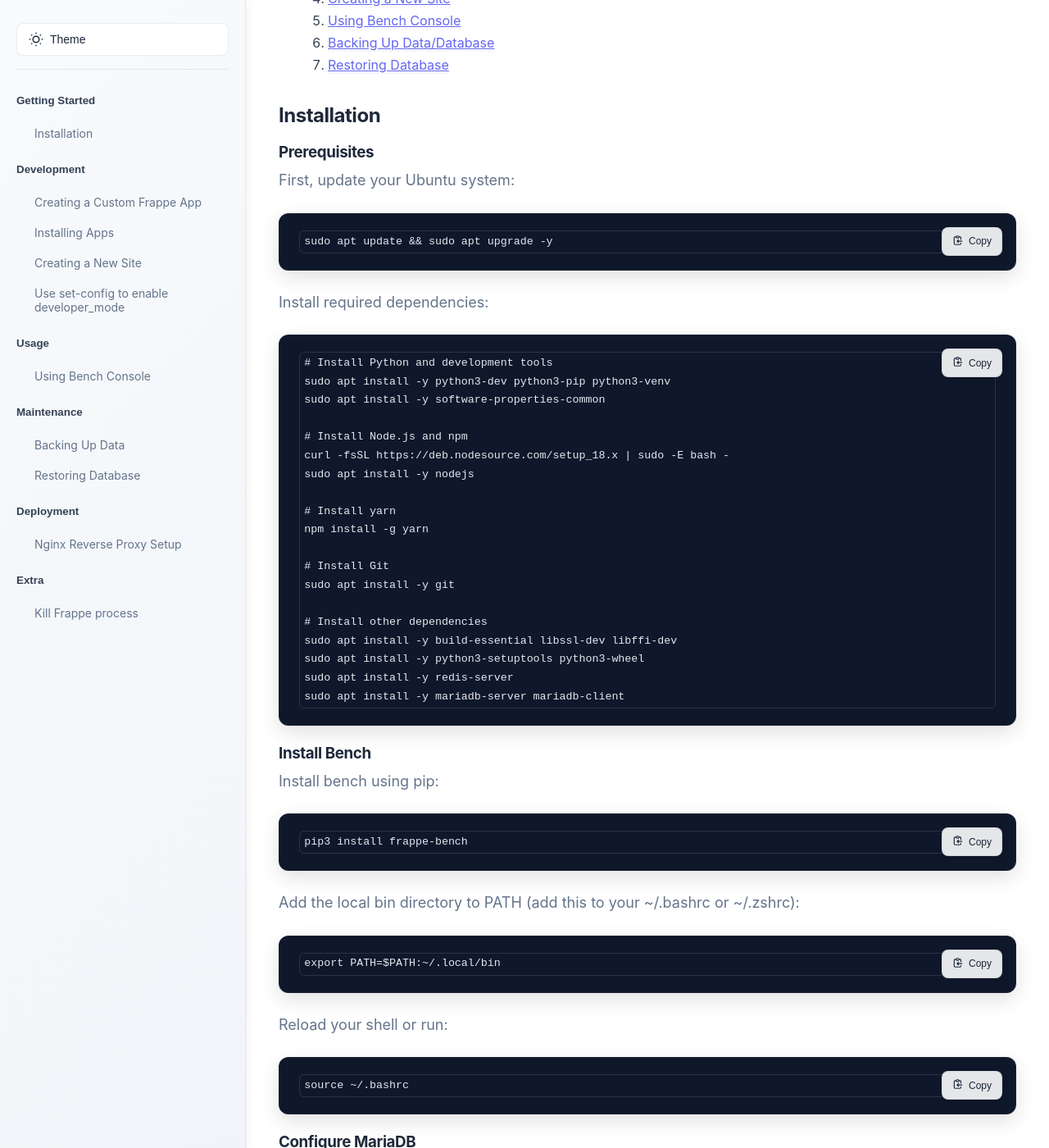
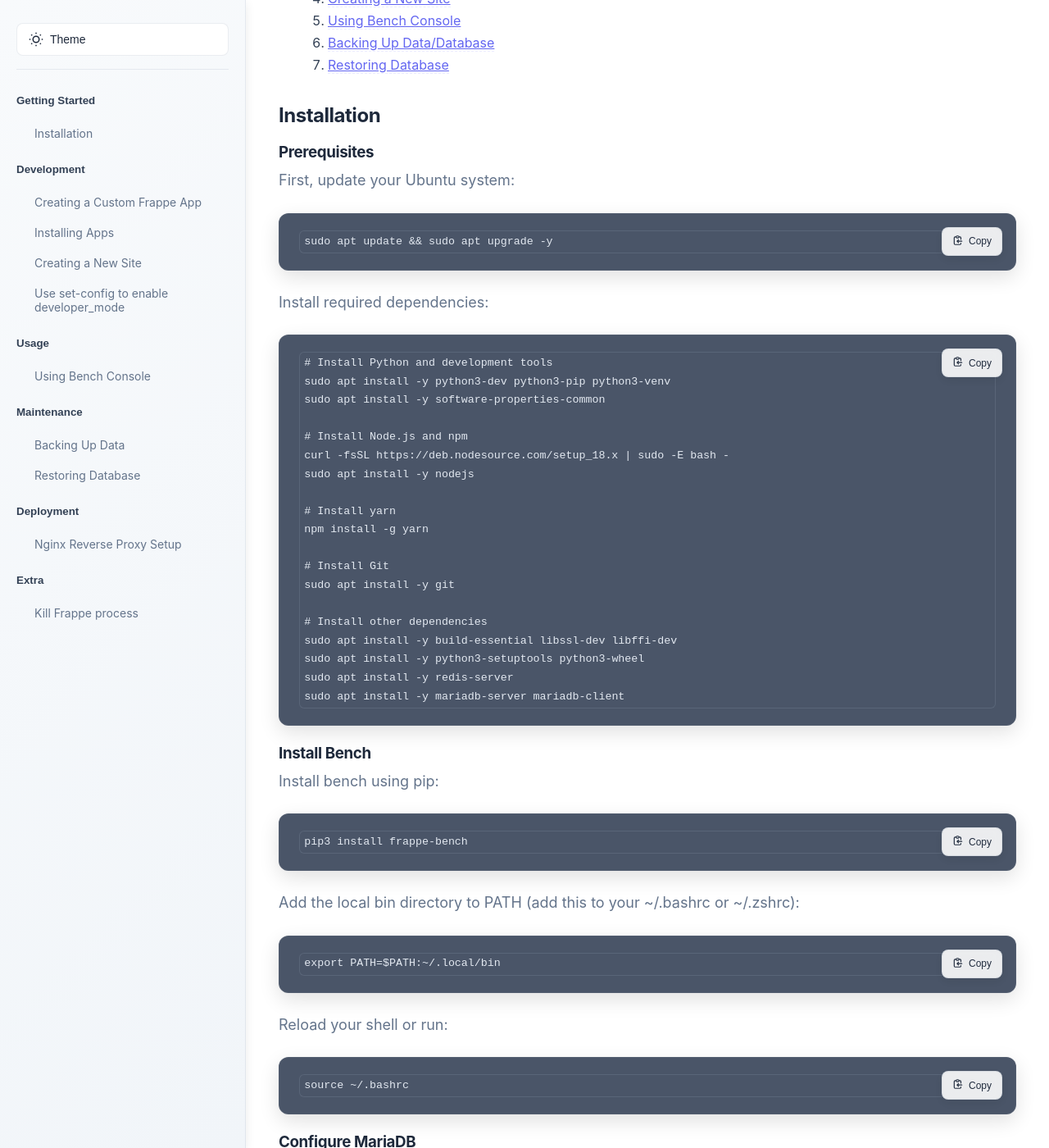
Before and after one commit to inxeoz/docs_frappe, a Jekyll site: the page built from frappe-bench-guide.md, in a window 1280 px wide and 1400 px high, scrolled down 266 px. Shown: the whole window at 82% size. Built offline with Jekyll 4.4.1, drawn with Linux system fonts in a browser that asks for light colours; our own code applies the rules of GitHub Pages for plain Markdown files.

Commit message:
dark theme

```diff
--- a/assets/css/content.css
+++ b/assets/css/content.css
@@ -77,7 +77,7 @@
 /* Inline code */
 .content code {
   font-size: 0.95em;
-  background: var(--accent-04);
+  background: var(--code-bg);
   color: var(--text-strong);
   padding: 0.12em 0.4em;
   border-radius: var(--radius-sm);
@@ -111,7 +111,7 @@
   transition: box-shadow var(--transition-fast);
 }
 .content pre:hover { box-shadow: var(--shadow-lg); }
-.content pre code { display: block; background: transparent; color: inherit; }
+.content pre code { display: block; color: inherit;  background: var(--code-bg); }
 
 /* small keyboard tag */
 .content kbd {
--- a/assets/css/copy.css
+++ b/assets/css/copy.css
@@ -24,6 +24,7 @@
 pre code {
   display: block;
   white-space: pre;    /* use pre-wrap if you prefer line-wrapping */
+  background: var(--code-bg);
 }
 
 /* Copy button */
--- a/assets/js/theme.js
+++ b/assets/js/theme.js
@@ -15,7 +15,11 @@
     '--surface-elevated': '#fefefe',
     '--callout-bg': '#f8fafc',
     '--border-color': 'rgba(148, 163, 184, 0.2)',
-    '--sidebar-bg': 'linear-gradient(135deg, #f8fafc 0%, #f1f5f9 100%)'
+    '--sidebar-bg': 'linear-gradient(135deg, #f8fafc 0%, #f1f5f9 100%)',
+ '--code-bg': '#4A5568',
+  '--code-color': '#e2e8f0',
+  '--code-accent': '#38bdf8',
+
   };
 
   const darkVars = {
@@ -27,7 +31,10 @@
     '--surface-elevated': '#334155',
     '--callout-bg': '#1e293b',
     '--border-color': 'rgba(148, 163, 184, 0.1)',
-    '--sidebar-bg': 'linear-gradient(135deg, #1e293b 0%, #0f172a 100%)'
+    '--sidebar-bg': 'linear-gradient(135deg, #1e293b 0%, #0f172a 100%)',
+    '--code-bg': '#2D3142',
+  '--code-color': '#e2e8f0',
+  '--code-accent': '#38bdf8',
   };
 
   // Apply variable map onto :root.style
```
